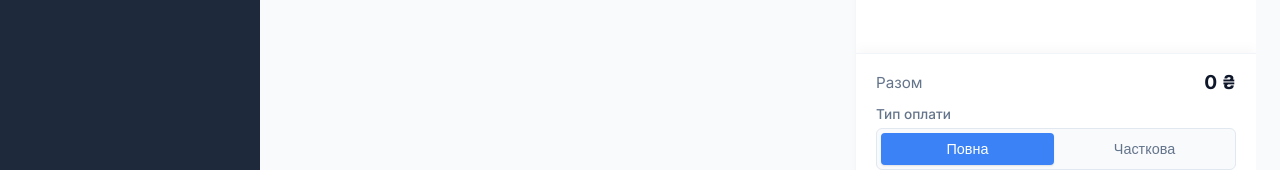
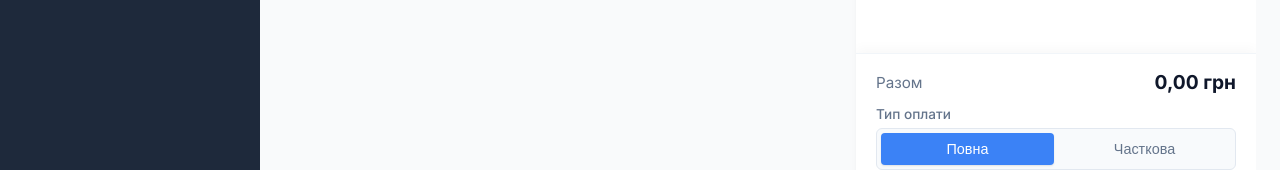
Before and after one commit to Kurioon/erp-pos-frontend, a Vue app: page /pos in a window 1280 px wide. Shown: the part 459-629 px from the top of the page. Built offline with nearby package versions, Linux system fonts and the light colour scheme; sample sign-in values are in the browser's storage.

Commit message:
feat(pos): integrate currency formatting into cart totals

```diff
--- a/src/components/pos/PosCart.vue
+++ b/src/components/pos/PosCart.vue
@@ -27,7 +27,7 @@
               aria-label="Збільшити кількість"
             >+</button>
           </div>
-          <span class="item-total">{{ formatCurrency(item.price * item.qty) }}</span>
+          <span class="item-total">{{ formatCurrency(item.price * item.qty, cartStore.currency) }}</span>
         </div>
       </transition-group>
     </div>
@@ -35,8 +35,7 @@
     <div class="checkout-panel">
       <div class="summary-row total-row">
         <span class="summary-label">Разом</span>
-        <strong>{{ cartStore.totalAmount === 0 ? '0 ₴' : formatCurrency(cartStore.totalAmount) }}</strong>
-      </div>
+        <strong>{{ formatCurrency(cartStore.totalAmount, cartStore.currency) }}</strong>      </div>
 
       <div class="input-group">
         <label class="group-label">Тип оплати</label>
@@ -75,7 +74,7 @@
 
           <div class="summary-row debt-row" v-if="cartStore.prepayAmount > 0 && cartStore.balanceDue > 0 && !isPrepayInvalid">
             <span class="summary-label">Борг клієнта:</span>
-            <strong>{{ formatCurrency(cartStore.balanceDue) }}</strong>
+            <strong>{{ formatCurrency(cartStore.balanceDue, cartStore.currency) }}</strong>
           </div>
         </div>
       </transition>
```
